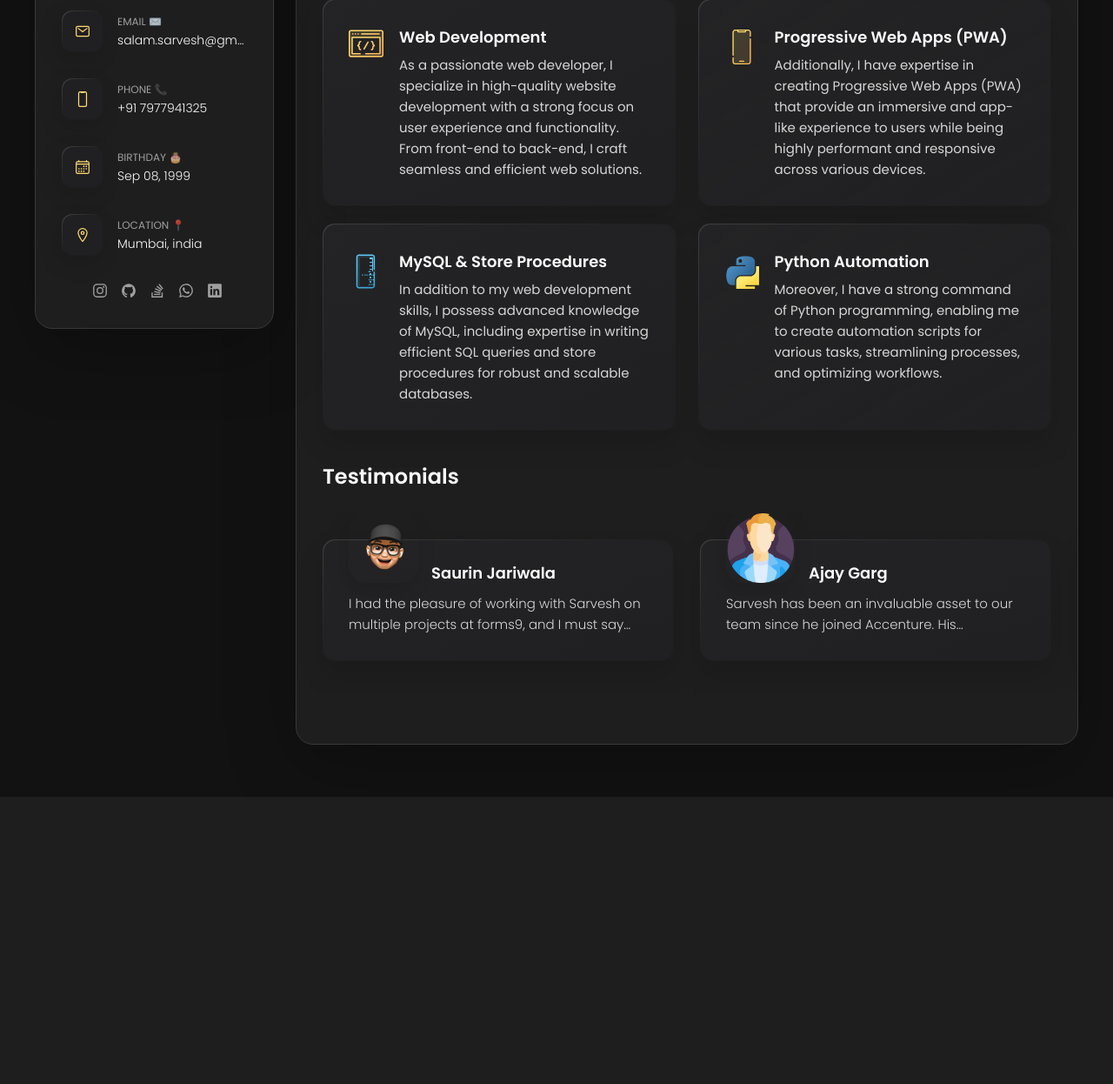
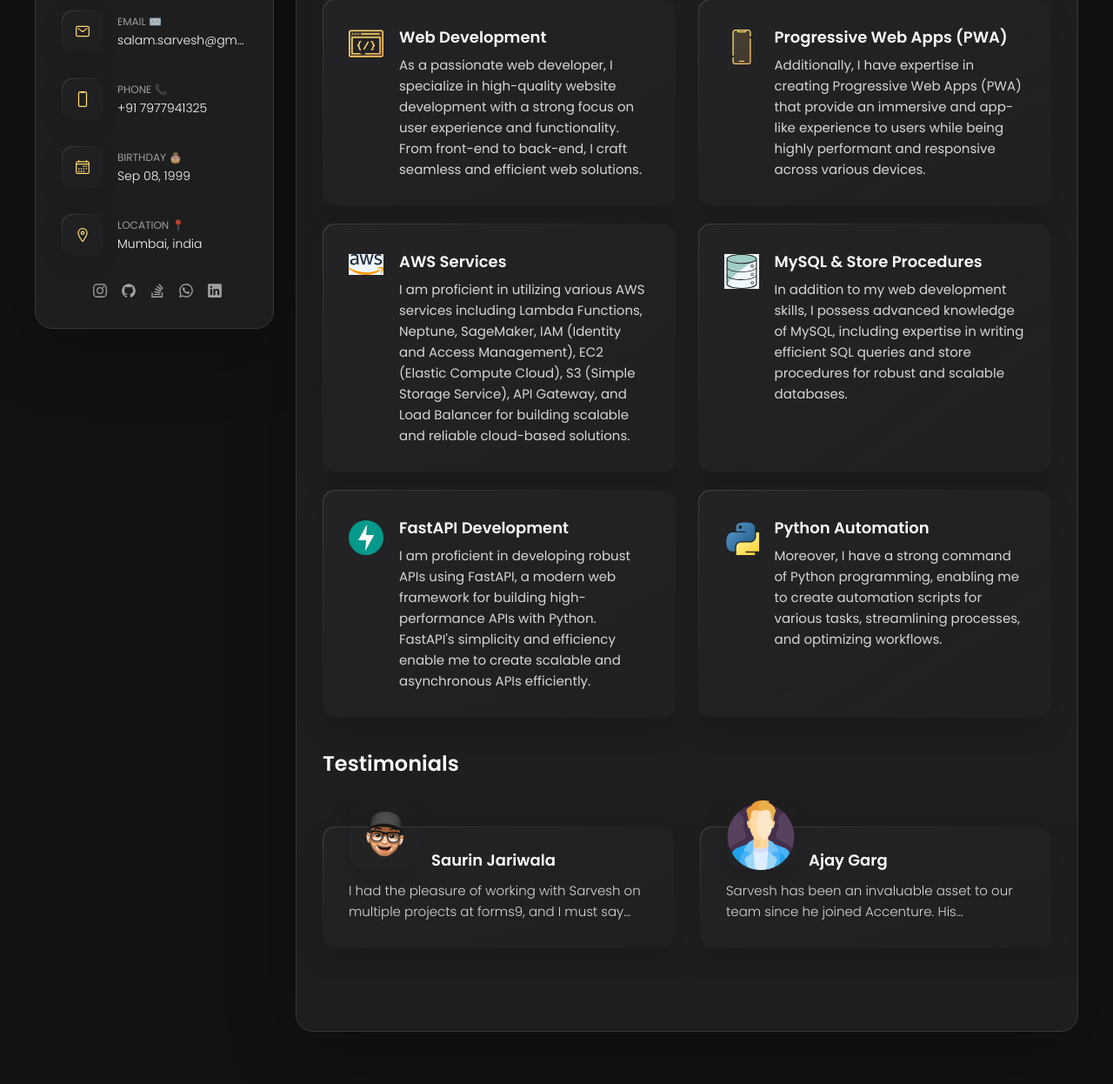
Before and after one commit to sarvesh0809/portfolio, a Django app: template templates/index.html in a window 1280 px wide. Shown: the part 434-1680 px from the top of the page at 87% size. Before the commit the page ends 1350 px from the top, so only its background shows below. Run offline with Django 3.2, Linux system fonts and the light colour scheme; the template is opened without the code that fills it, so the values that code supplies are empty.

Commit message:
added new exp

```diff
--- a/templates/index.html
+++ b/templates/index.html
@@ -44,10 +44,11 @@
         <div class="info-content">
           <h1 class="name" title="Richard Hanrick">Sarvesh Salam</h1>
           <p class="title typewriter">
-            <span
-              data-text="Web Developer., Innovative Web Guru., Tech Solutions Expert., Coding Wizardry Pro., Problem-Solving Prodigy."></span>
+              <span
+                  data-text="Web Developer., Innovative Web Guru., Tech Solutions Expert., Coding Wizardry Pro., Problem-Solving Prodigy., AWS Enthusiast., Data Engineering Maestro., Cloud Computing Maestro."></span>
           </p>
         </div>
+
 
 
         <button class="info_more-btn" data-sidebar-btn>
@@ -233,7 +234,20 @@
 
             <li class="service-item">
               <div class="service-icon-box">
-                <img src="{% static 'assets/images/icon-sql.svg' %}" alt="Database icon" width="40" />
+                  <img src="{% static 'assets/images/awssvg.svg' %}" alt="AWS icon" width="40" style="background-color: aliceblue;" />
+              </div>
+
+              <div class="service-content-box">
+                  <h4 class="h4 service-item-title">AWS Services</h4>
+                  <p class="service-item-text">
+                      I am proficient in utilizing various AWS services including Lambda Functions, Neptune, SageMaker, IAM (Identity and Access Management), EC2 (Elastic Compute Cloud), S3 (Simple Storage Service), API Gateway, and Load Balancer for building scalable and reliable cloud-based solutions.
+                  </p>
+              </div>
+            </li>
+
+            <li class="service-item">
+              <div class="service-icon-box">
+                <img src="{% static 'assets/images/sqldb.svg' %}" alt="Database icon" width="40" style="background-color: aliceblue;" />
               </div>
 
               <div class="service-content-box">
@@ -245,6 +259,19 @@
                 </p>
               </div>
             </li>
+
+            <li class="service-item">
+              <div class="service-icon-box">
+                  <img src="{% static 'assets/images/fastapi.svg' %}" alt="FastAPI icon" width="40" />
+              </div>
+
+              <div class="service-content-box">
+                  <h4 class="h4 service-item-title">FastAPI Development</h4>
+                  <p class="service-item-text">
+                      I am proficient in developing robust APIs using FastAPI, a modern web framework for building high-performance APIs with Python. FastAPI's simplicity and efficiency enable me to create scalable and asynchronous APIs efficiently.
+                  </p>
+              </div>
+          </li>
 
             <li class="service-item">
               <div class="service-icon-box">
@@ -494,7 +521,7 @@
               <h4 class="h4 timeline-item-title">Data Engineer Strategy Analyst</h4>
               <span style="font-weight: bold;">Accenture Solutions Pvt Ltd<span style="float: right;font-style: italic;">March 2024 — Present</span></span>
               <p class="timeline-text" style="font-family: Verdana, Geneva, Tahoma, sans-serif;">
-                  State Farm Insurance Project - Specialize in developing robust APIs using FastAPI and seamlessly integrating them with AWS services through Lambda functions. In this role, I work extensively with diverse databases, including Neptune, DynamoDB, and Graph DBs, employing my expertise in Gremlin queries to optimize data retrieval and processing.
+                  State Farm Insurance Project - Specialize in developing robust APIs using FastAPI and seamlessly integrating them with AWS services through Lambda functions. In this role, I work extensively with diverse databases, including Graph DB's (Neptune), employing my expertise in Gremlin queries to optimize data retrieval and processing.
               </p>
             </li>
             <li class="timeline-item">
@@ -556,6 +583,24 @@
 
             <li class="skills-item">
               <div class="title-wrapper">
+                <h5 class="h5">FastAPI</h5>
+              </div>
+              <div class="skill-progress-bg">
+                <div class="skill-progress-fill" style="width: 93%"></div>
+              </div>
+            </li>
+
+            <li class="skills-item">
+              <div class="title-wrapper">
+                <h5 class="h5">AWS (Lambda Functions/ Neptune/ SageMaker/ IAM/ EC2/ S3/ API Gateway/ Load Balancer)</h5>
+              </div>
+              <div class="skill-progress-bg">
+                <div class="skill-progress-fill" style="width: 87%"></div>
+              </div>
+            </li>
+
+            <li class="skills-item">
+              <div class="title-wrapper">
                 <h5 class="h5">Django</h5>
               </div>
               <div class="skill-progress-bg">
@@ -565,19 +610,10 @@
 
             <li class="skills-item">
               <div class="title-wrapper">
-                <h5 class="h5">JS</h5>
+                <h5 class="h5">JS/ Ajax</h5>
               </div>
               <div class="skill-progress-bg">
                 <div class="skill-progress-fill" style="width: 65%"></div>
-              </div>
-            </li>
-
-            <li class="skills-item">
-              <div class="title-wrapper">
-                <h5 class="h5">Ajax</h5>
-              </div>
-              <div class="skill-progress-bg">
-                <div class="skill-progress-fill" style="width: 60%"></div>
               </div>
             </li>
 
@@ -592,19 +628,10 @@
 
             <li class="skills-item">
               <div class="title-wrapper">
-                <h5 class="h5">SQL</h5>
+                <h5 class="h5">SQL/ Store Procedure<</h5>
               </div>
               <div class="skill-progress-bg">
                 <div class="skill-progress-fill" style="width: 100%"></div>
-              </div>
-            </li>
-
-            <li class="skills-item">
-              <div class="title-wrapper">
-                <h5 class="h5">Store Procedure</h5>
-              </div>
-              <div class="skill-progress-bg">
-                <div class="skill-progress-fill" style="width: 80%"></div>
               </div>
             </li>
 
```
Also changed, not shown: static/assets/images/awssvg.svg (added), static/assets/images/fastapi.svg (added), static/assets/images/sqldb.svg (added).
